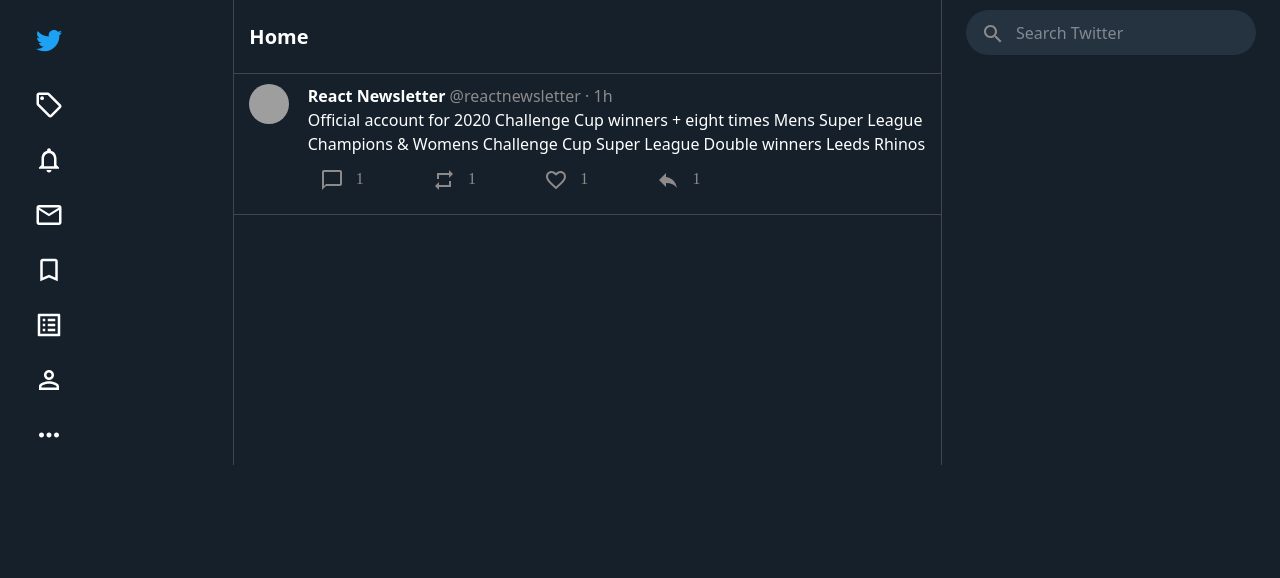
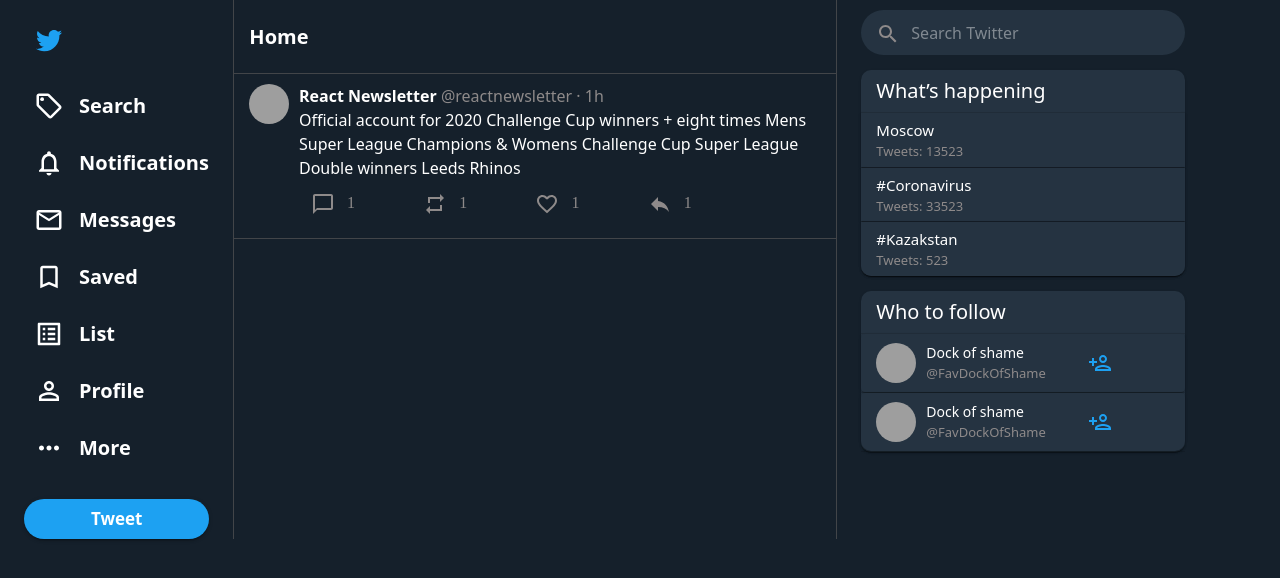
Before and after one commit to vania22/twitter, a React (Create React App) app in the folder client/: page / in a window 1280 px wide. Shown: the top 578 px of the page. Built offline with nearby package versions, Linux system fonts and the light colour scheme; grey boxes are pictures that could not be loaded.

Commit message:
Created SideMenu component for Home page

```diff
--- a/client/src/components/SideMenu.tsx
+++ b/client/src/components/SideMenu.tsx
@@ -7,7 +7,8 @@
 import ListAltOutlinedIcon from '@material-ui/icons/ListAltOutlined';
 import PermIdentityOutlinedIcon from '@material-ui/icons/PermIdentityOutlined';
 import MoreHorizOutlinedIcon from '@material-ui/icons/MoreHorizOutlined';
-import { ButtonBase, IconButton, Typography } from '@material-ui/core';
+import CreateIcon from '@material-ui/icons/Create';
+import { Button, ButtonBase, Hidden, Typography } from '@material-ui/core';
 
 import { useHomeStyles } from '../pages/Home';
 
@@ -28,44 +29,71 @@
             <li className={classes.sideMenuListItem}>
                 <ButtonBase>
                     <LocalOfferOutlinedIcon />
+                    <Hidden mdDown>
                         <Typography variant="h6">Search</Typography>
+                    </Hidden>
                 </ButtonBase>
             </li>
             <li className={classes.sideMenuListItem}>
                 <ButtonBase>
                     <NotificationsNoneOutlinedIcon />
+                    <Hidden mdDown>
                         <Typography variant="h6">Notifications</Typography>
+                    </Hidden>
                 </ButtonBase>
             </li>
             <li className={classes.sideMenuListItem}>
                 <ButtonBase>
                     <EmailOutlinedIcon />
+                    <Hidden mdDown>
                         <Typography variant="h6">Messages</Typography>
+                    </Hidden>
                 </ButtonBase>
             </li>
             <li className={classes.sideMenuListItem}>
                 <ButtonBase>
                     <BookmarkBorderOutlinedIcon />
+                    <Hidden mdDown>
                         <Typography variant="h6">Saved</Typography>
+                    </Hidden>
                 </ButtonBase>
             </li>
             <li className={classes.sideMenuListItem}>
                 <ButtonBase>
                     <ListAltOutlinedIcon />
+                    <Hidden mdDown>
                         <Typography variant="h6">List</Typography>
+                    </Hidden>
                 </ButtonBase>
             </li>
             <li className={classes.sideMenuListItem}>
                 <ButtonBase>
                     <PermIdentityOutlinedIcon />
+                    <Hidden mdDown>
                         <Typography variant="h6">Profile</Typography>
+                    </Hidden>
                 </ButtonBase>
             </li>
             <li className={classes.sideMenuListItem}>
                 <ButtonBase>
                     <MoreHorizOutlinedIcon />
+                    <Hidden mdDown>
                         <Typography variant="h6">More</Typography>
+                    </Hidden>
                 </ButtonBase>
+            </li>
+            <li className={classes.createTweetSideMenuButton}>
+                <Hidden lgUp>
+                    <ButtonBase>
+                        <CreateIcon />
+                    </ButtonBase>
+                </Hidden>
+
+                <Hidden mdDown>
+                    <Button variant="contained" fullWidth>
+                        Tweet
+                    </Button>
+                </Hidden>
             </li>
         </ul>
     );
--- a/client/src/pages/Home.tsx
+++ b/client/src/pages/Home.tsx
@@ -9,8 +9,12 @@
     Typography,
     withStyles,
     Paper,
+    Divider,
+    Avatar,
+    IconButton,
 } from '@material-ui/core';
 import SearchIcon from '@material-ui/icons/Search';
+import PersonAddOutlinedIcon from '@material-ui/icons/PersonAddOutlined';
 
 import { Tweet } from '../components/Tweet';
 import { SideMenu } from '../components/SideMenu';
@@ -59,8 +63,30 @@
             fontWeight: 700,
             fontSize: 20,
             marginLeft: 15,
-            '@media (max-width: 1280px)': {
-                display: 'none',
+        },
+    },
+    createTweetSideMenuButton: {
+        color: '#fff',
+
+        '& button:first-child': {
+            padding: 10,
+            borderRadius: 30,
+            backgroundColor: '#1DA1F2',
+            '& svg': {
+                width: 30,
+                height: 30,
+            },
+            '&:hover': {
+                opacity: '0.9',
+            },
+        },
+        '& button:last-child': {
+            color: '#fff',
+            marginTop: 20,
+            fontSize: 17,
+            backgroundColor: '#1DA1F2',
+            '&:hover': {
+                opacity: '0.9',
             },
         },
     },
@@ -124,8 +150,66 @@
         },
     },
     rightSide: {
-        '@media (max-width: 1010px)': {
-            display: 'none',
+        display: 'flex',
+        flexDirection: 'column',
+        maxWidth: 348,
+        minWidth: 288,
+    },
+    whatsHappeningContainer: {
+        marginTop: 15,
+        backgroundColor: '#253341',
+        color: '#fff',
+        borderRadius: 10,
+        '& h6': {
+            padding: '5px 15px',
+        },
+    },
+    whatsHappeningTweet: {
+        backgroundColor: '#253341',
+        padding: '5px 15px',
+        borderRadius: 0,
+
+        '& h6': {
+            color: '#fff',
+            padding: 0,
+            fontSize: 15,
+        },
+        '& p': {
+            color: '#8e8a8a',
+            fontSize: 13,
+        },
+        '&:last-of-type': {
+            borderBottomRightRadius: 10,
+            borderBottomLeftRadius: 10,
+        },
+    },
+    whoToFollow: {
+        backgroundColor: '#253341',
+        display: 'flex',
+        alignItems: 'center',
+        padding: '5px 15px',
+        '& div': {
+            marginRight: 10,
+        },
+        '& h6': {
+            color: '#fff',
+            padding: 0,
+            fontSize: 14,
+        },
+        '& p': {
+            color: '#8e8a8a',
+            padding: 0,
+            fontSize: 13,
+        },
+        '& button': {
+            marginLeft: 20,
+        },
+        '& svg': {
+            color: '#1DA1F2',
+        },
+        '&:last-of-type': {
+            borderBottomRightRadius: 10,
+            borderBottomLeftRadius: 10,
         },
     },
 }));
@@ -163,7 +247,7 @@
                 <Grid item xs={2} sm={1} md={1} lg={2}>
                     <SideMenu classes={classes} />
                 </Grid>
-                <Grid item xs={9} sm={10} md={8} lg={7}>
+                <Grid item xs={9} sm={9} md={7} lg={6}>
                     <Paper className={classes.tweetsWrapper} variant="outlined">
                         <Paper
                             variant="outlined"
@@ -185,7 +269,13 @@
                     </Paper>
                 </Grid>
                 <Hidden smDown>
-                    <Grid item md={3} lg={3} className={classes.rightSide}>
+                    <Grid
+                        item
+                        sm={3}
+                        md={2}
+                        lg={4}
+                        className={classes.rightSide}
+                    >
                         <div style={{ position: 'relative' }}>
                             <SearchInput
                                 fullWidth
@@ -208,6 +298,59 @@
                                 }}
                             />
                         </div>
+                        <Paper className={classes.whatsHappeningContainer}>
+                            <Typography variant="h6">
+                                What’s happening
+                            </Typography>
+                            <Divider />
+                            <Paper className={classes.whatsHappeningTweet}>
+                                <Typography variant="h6">Moscow</Typography>
+                                <Typography>Tweets: 13523</Typography>
+                            </Paper>
+                            <Divider />
+                            <Paper className={classes.whatsHappeningTweet}>
+                                <Typography variant="h6">
+                                    #Coronavirus
+                                </Typography>
+                                <Typography>Tweets: 33523</Typography>
+                            </Paper>
+                            <Divider />
+                            <Paper className={classes.whatsHappeningTweet}>
+                                <Typography variant="h6">#Kazakstan</Typography>
+                                <Typography>Tweets: 523</Typography>
+                            </Paper>
+                        </Paper>
+
+                        <Paper className={classes.whatsHappeningContainer}>
+                            <Typography variant="h6">Who to follow</Typography>
+                            <Divider />
+                            <Paper className={classes.whoToFollow}>
+                                <Avatar src="https://hackernoon.com/hn-images/1*y6C4nSvy2Woe0m7bWEn4BA.png" />
+                                <div>
+                                    <Typography variant="h6">
+                                        Dock of shame
+                                    </Typography>
+                                    <Typography>@FavDockOfShame</Typography>
+                                </div>
+                                <IconButton>
+                                    <PersonAddOutlinedIcon />
+                                </IconButton>
+                            </Paper>
+                            <Divider />
+                            <Paper className={classes.whoToFollow}>
+                                <Avatar src="https://hackernoon.com/hn-images/1*y6C4nSvy2Woe0m7bWEn4BA.png" />
+                                <div>
+                                    <Typography variant="h6">
+                                        Dock of shame
+                                    </Typography>
+                                    <Typography>@FavDockOfShame</Typography>
+                                </div>
+                                <IconButton>
+                                    <PersonAddOutlinedIcon />
+                                </IconButton>
+                            </Paper>
+                            <Divider />
+                        </Paper>
                     </Grid>
                 </Hidden>
             </Grid>
```
Lines whose indentation alone changed are shown as unchanged.
